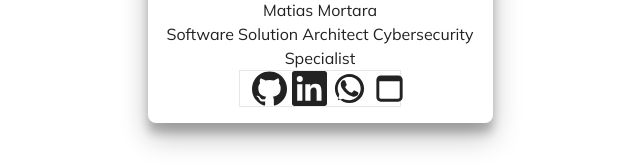
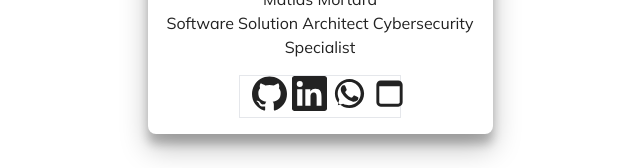
Before and after one commit to AxiomaAbsurdo/qr-mm, a React app: page / in a window 1280 px wide. Shown: the part 448-616 px from the top of the page, without its empty margins (320-960 px from the left). Built offline with nearby package versions, Linux system fonts and the light colour scheme.

Commit message:
add: tooltips for icons

```diff
--- a/src/App.css
+++ b/src/App.css
@@ -75,6 +75,7 @@ body {
   flex-direction: row;
   justify-content: space-around; /* Adjust as needed */
   width: 100%;
+  margin-top: 1em;
 }
 
 .dock-icon {
@@ -89,3 +90,31 @@ body {
 .dock-horizontal a:visited {
   color: inherit; /* Prevent color change after click */
 }
+
+.tooltip {
+  position: relative;
+  display: inline-block;
+  cursor: pointer;
+}
+
+.tooltip::after {
+  content: attr(data-tooltip); /* The tooltip text */
+  position: absolute;
+  bottom: 100%; /* Position above the icon */
+  left: 50%;
+  transform: translateX(-50%);
+  background-color: rgba(0, 0, 0, 0.75);
+  color: #fff;
+  padding: 5px 8px;
+  border-radius: 4px;
+  font-size: 12px;
+  white-space: nowrap;
+  opacity: 0;
+  transition: opacity 0.2s;
+  pointer-events: none; /* Prevent the tooltip from interfering with the hover */
+  z-index: 10;
+}
+
+.tooltip:hover::after {
+  opacity: 1;
+}
--- a/src/Dock.tsx
+++ b/src/Dock.tsx
@@ -10,19 +10,27 @@ export function LinkHub() {
       <Dock className="dock-horizontal">
         {/* GitHub */}
         <DockIcon className="size-6">
+        <div className="tooltip" data-tooltip="GitHub">
           <Icons.gitHub className="dock-icon" />
+        </div>
         </DockIcon>
         {/* LinkedIn */}
         <DockIcon>
+        <div className="tooltip" data-tooltip="LinkedIn">
           <Icons.linkedin className="dock-icon" />
+        </div>
         </DockIcon>
         {/* WhatsApp */}
         <DockIcon>
+        <div className="tooltip" data-tooltip="WhatsApp">
           <Icons.whatsapp className="dock-icon" />
+          </div>
         </DockIcon>
         {/* Calendly */}
         <DockIcon>
+        <div className="tooltip" data-tooltip="Calendly">
           <Icons.calendly className="dock-icon" />
+        </div>
         </DockIcon>
       </Dock>
     </div>
```
